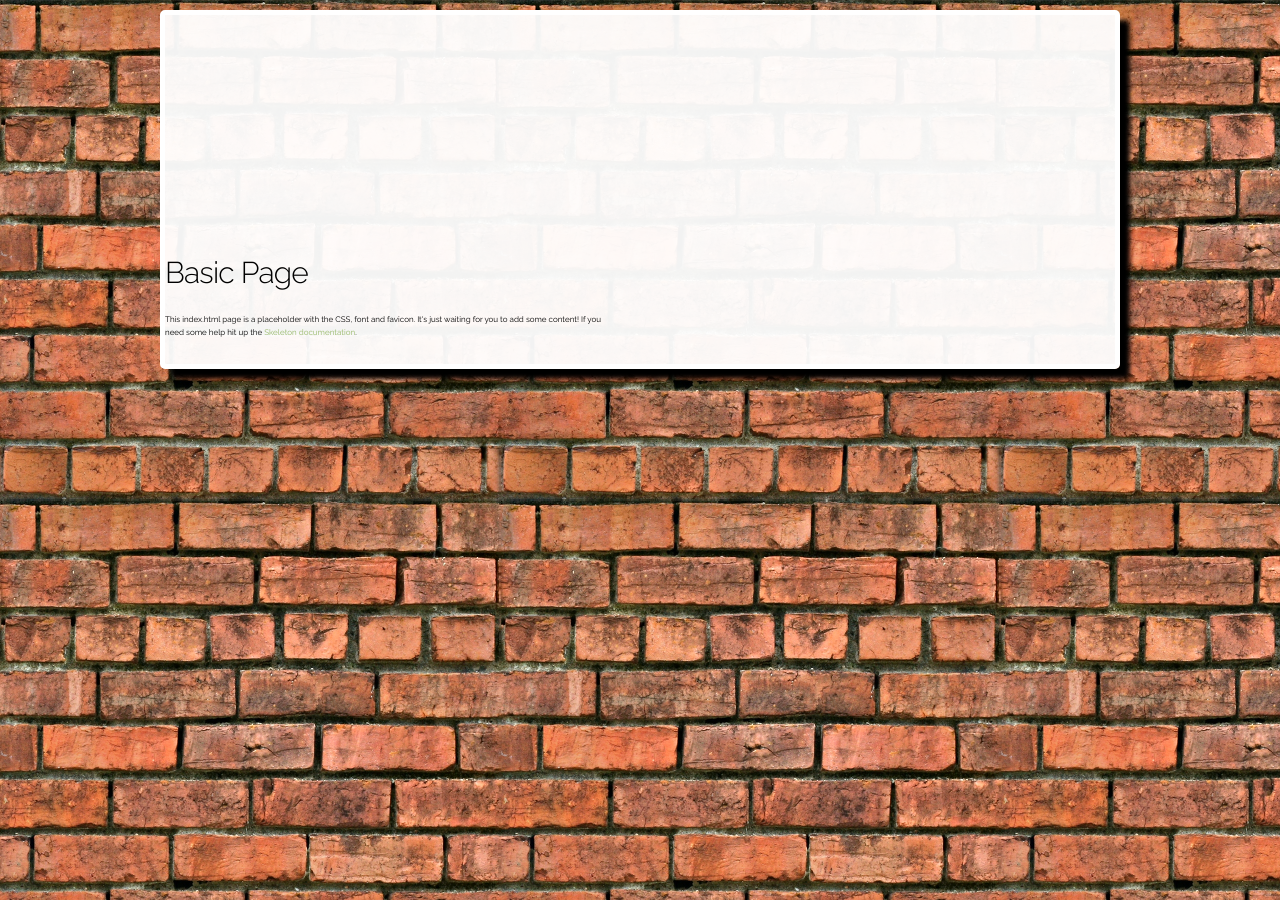
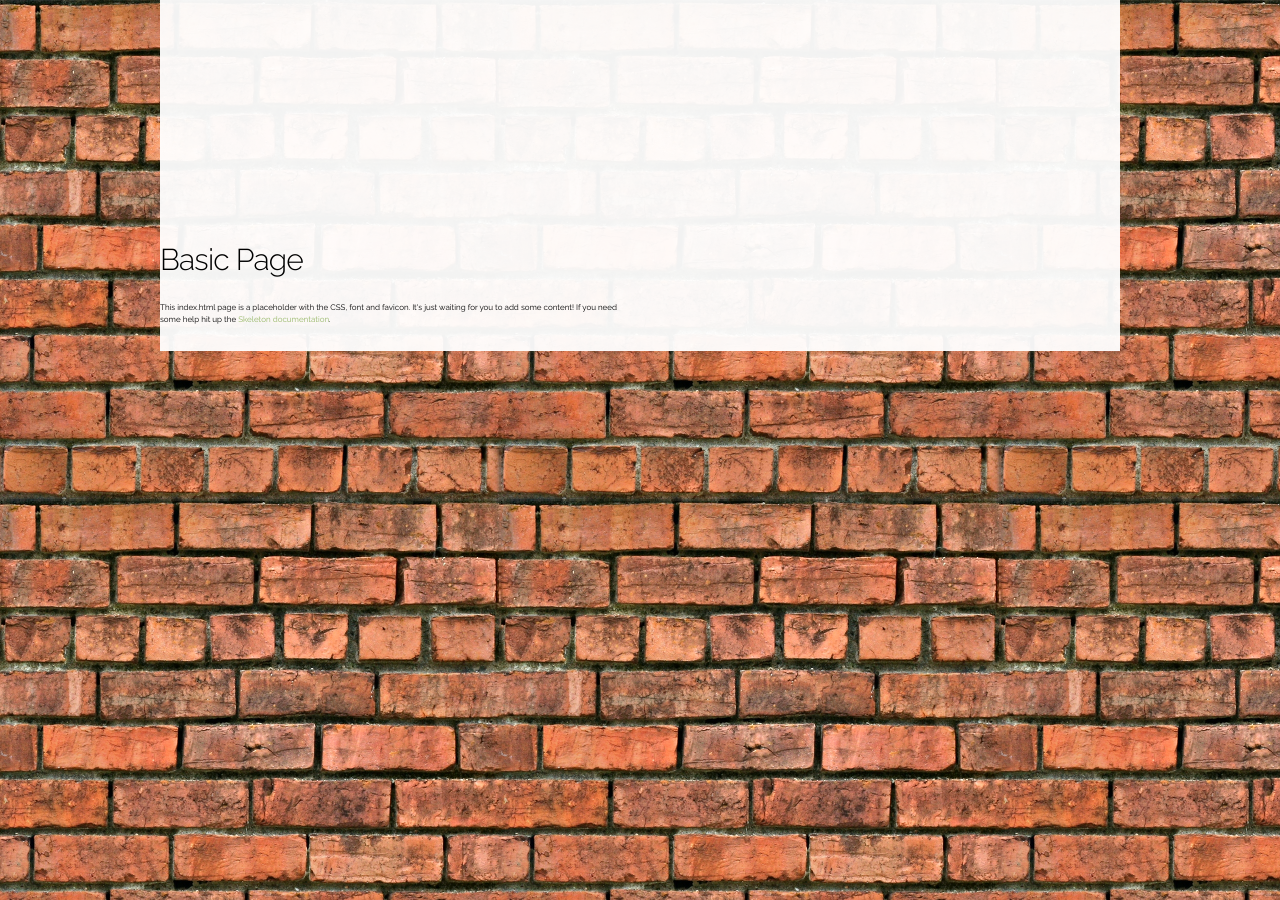
Before and after one commit to jacksoncwilliams/jackson-erin, a Jekyll site: the page skeleton.html, which Jekyll copies as it is, in a window 1280 px wide. Built offline with Jekyll 4.4.1, drawn with Linux system fonts in a browser that asks for light colours.

Commit message:
Update skeleton.css

```diff
--- a/css/skeleton.css
+++ b/css/skeleton.css
@@ -36,8 +36,8 @@
   width: 100%;
   max-width: 960px;
   margin: 0 auto;
-  margin-top: 10px;
-  padding: 0 20px;
+  margin-top: 0px;
+  padding: 0px;
   box-sizing: border-box;
 
     /* Fallback for web browsers that doesn't support RGBa */
@@ -52,9 +52,9 @@
 
 
     color: #000;
-    border: 5px solid #fff;
-    border-radius: 5px;
-    box-shadow: 10px 10px 5px #000; }
+    border: 0px solid #fff;
+    border-radius: 0px;
+    box-shadow: 0px 0px 0px #000; }
 .column,
 .columns {
   width: 100%;
```
